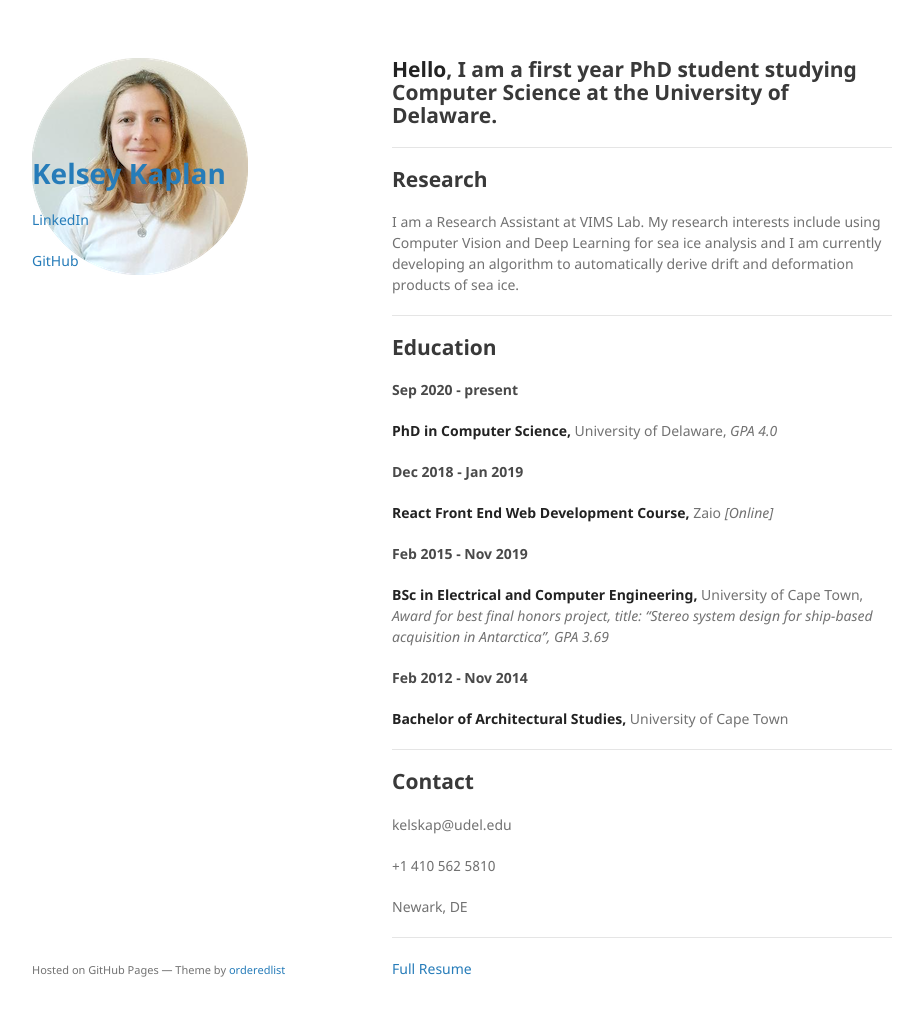
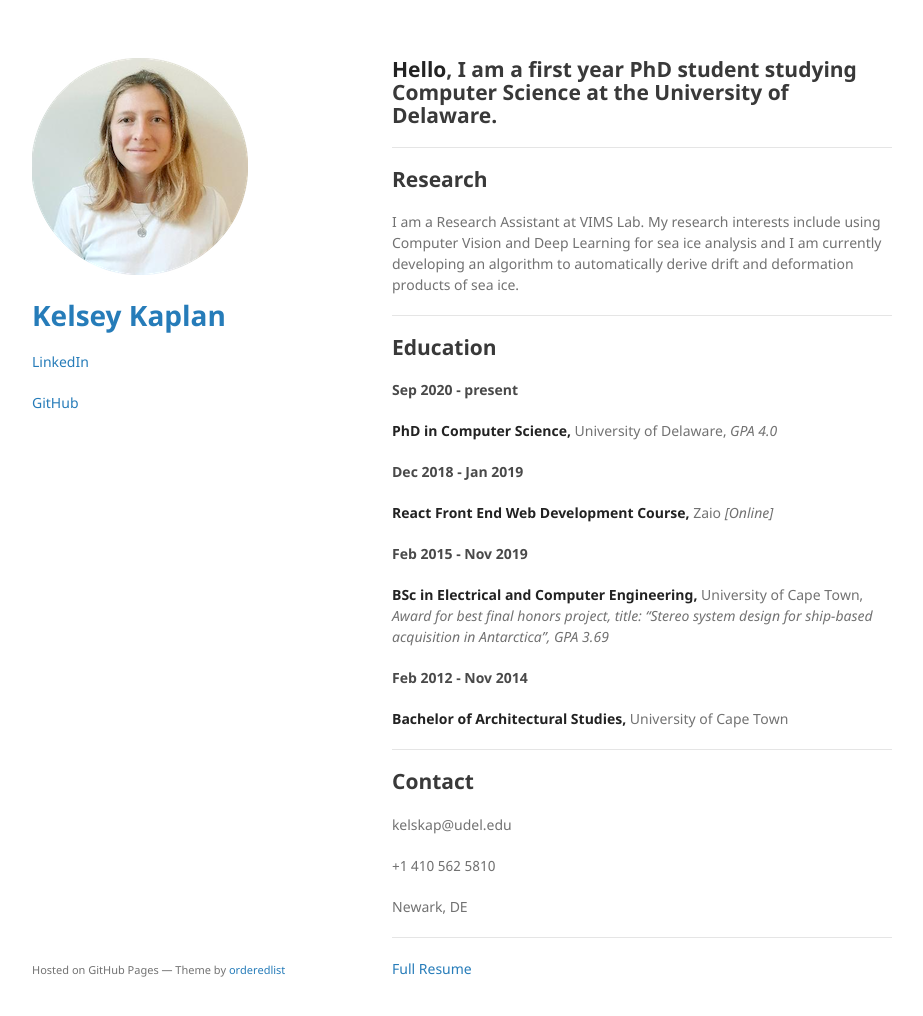
Before and after one commit to kelseykap/kelseykap.github.io, a Jekyll site: the page built from index.md, in a window 1280 px wide and 1049 px high. Shown: the top 1016 px of the window, without its empty margins (178-1101 px from the left). Built offline with Jekyll 4.4.1, drawn with Linux system fonts in a browser that asks for light colours; our own code applies the rules of GitHub Pages for plain Markdown files.

Commit message:
Update default.html

```diff
--- a/_layouts/default.html
+++ b/_layouts/default.html
@@ -17,10 +17,11 @@
 
 
         {% if site.logo %}
-        <div style="height: 100px">
           <img src="{{site.logo | relative_url}}" alt="Logo" />
+        {% endif %}
+
+        <div style="height: 20px">
         </div>
-        {% endif %}
 
         <h1><a href="">{{ site.title | default: site.github.repository_name }}</a></h1>
 
```
